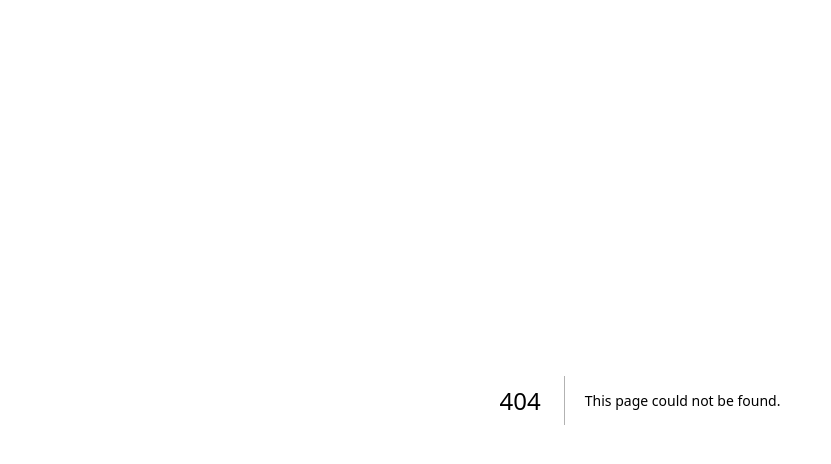
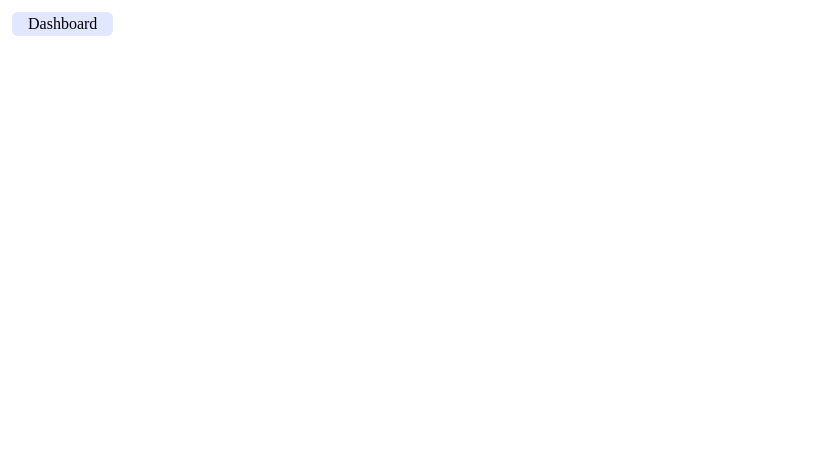
Before and after one commit to devfelipisan/class_diary, a Next.js app: page /bncc in a window 1280 px wide. Before the commit this address had no page. Shown: the top 464 px of the page, without its empty margins (0-831 px from the left). Built offline with nearby package versions, Linux system fonts and the light colour scheme.

Commit message:
feat: new page bncc

```diff
--- /dev/null
+++ b/app/bncc/layout.tsx
@@ -0,0 +1,28 @@
+"use client";
+
+import { useRouter } from "next/navigation";
+import React from "react";
+
+interface Props {
+  children: React.ReactNode;
+}
+
+export default function NestedLayout(props: Props) {
+  const router = useRouter();
+  return (
+    <React.Fragment>
+      <div className="flex p-1 m-2">
+        <button
+          className="bg-indigo-100 rounded-md px-4 py-1 hover:bg-gradient-to-t from-indigo-200"
+          type="button"
+          onClick={() => router.push("/")}
+        >
+          Dashboard
+        </button>
+      </div>
+      <div className="flex first-letter:flex-row h-full-screen m-5 justify-center items-center">
+        <div className="p-20 flex rounded-md border-b-4">{props.children}</div>
+      </div>
+    </React.Fragment>
+  );
+}
--- /dev/null
+++ b/app/bncc/page.tsx
@@ -0,0 +1,3 @@
+export default function Page() {
+  return <div className="flex-col"></div>;
+}
```
